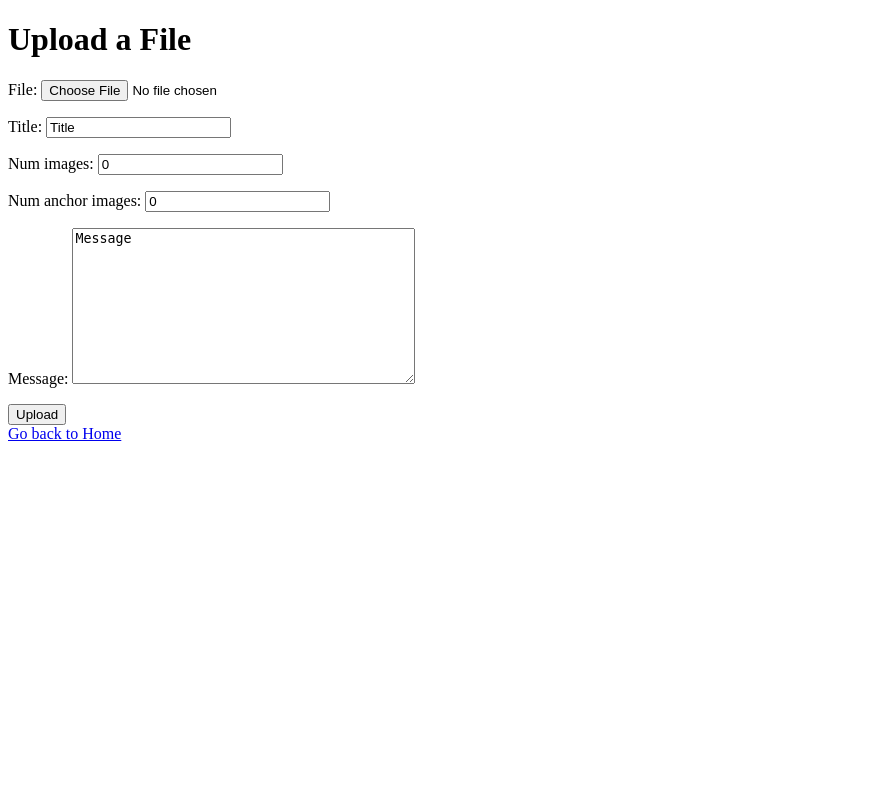
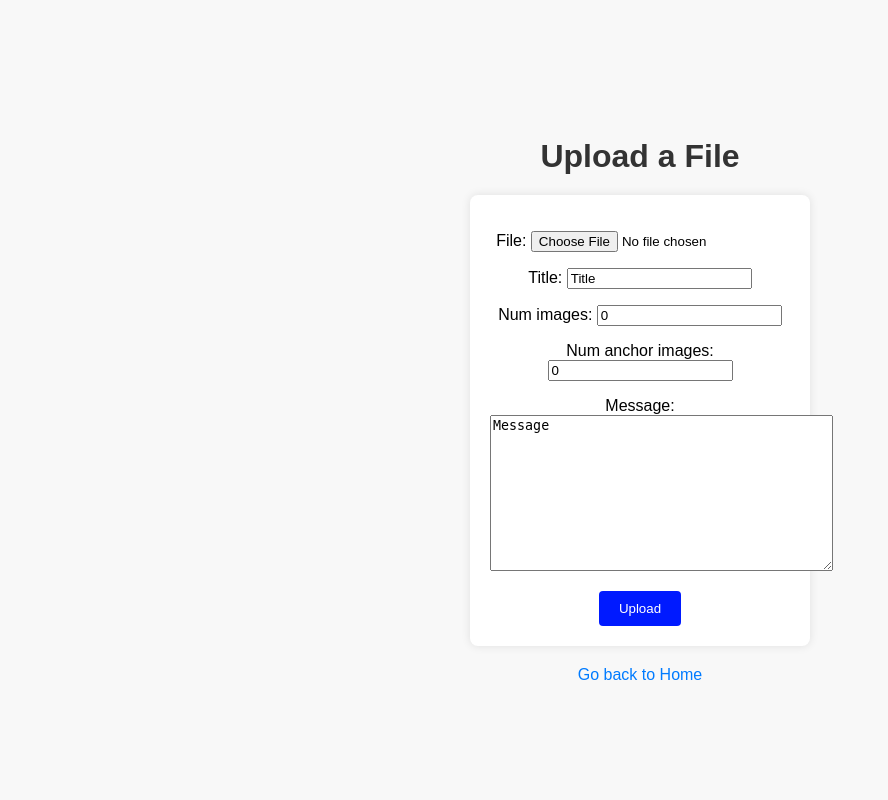
Before and after one commit to parkerwj/file_upload_project, a Django app: page /upload/ in a window 1280 px wide. Shown: the whole page, without its empty margins (0-888 px from the left). Run offline with Django 4.2, Linux system fonts and the light colour scheme.

Commit message:
updated css

```diff
--- a/swift_transfer/templates/swift_transfer/upload_file.html
+++ b/swift_transfer/templates/swift_transfer/upload_file.html
@@ -4,6 +4,49 @@
     <meta charset="UTF-8">
     <meta name="viewport" content="width=device-width, initial-scale=1.0">
     <title>Upload File</title>
+    <style>
+        body {
+            font-family: 'Arial', sans-serif;
+            background-color: #f8f8f8;
+            margin: 0;
+            padding: 0;
+            display: flex;
+            flex-direction: column;
+            align-items: center;
+            justify-content: center;
+            height: 100vh;
+        }
+
+        h1 {
+            color: #333;
+            margin-bottom: 20px;
+        }
+
+        form {
+            background-color: #fff;
+            padding: 20px;
+            border-radius: 8px;
+            box-shadow: 0 0 10px rgba(0, 0, 0, 0.1);
+            width: 300px;
+            max-width: 100%;
+            text-align: center;
+        }
+
+        button {
+            background-color: #001aff;
+            color: #fff;
+            border: none;
+            padding: 10px 20px;
+            border-radius: 4px;
+            cursor: pointer;
+        }
+
+        a {
+            margin-top: 20px;
+            color: #007bff;
+            text-decoration: none;
+        }
+    </style>
 </head>
 <body>
     <h1>Upload a File</h1>
```
Also changed, not shown: swift_transfer/templates/swift_transfer/home.html (+34 -0 lines).
